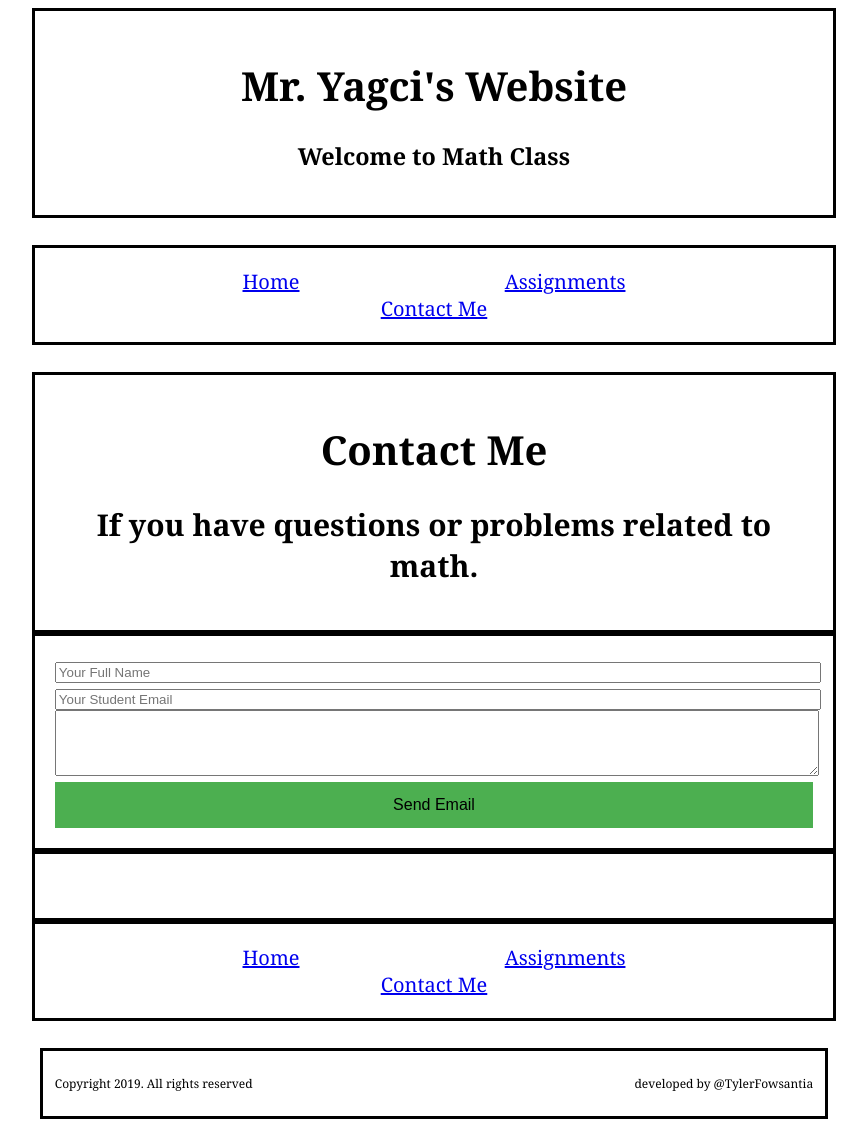
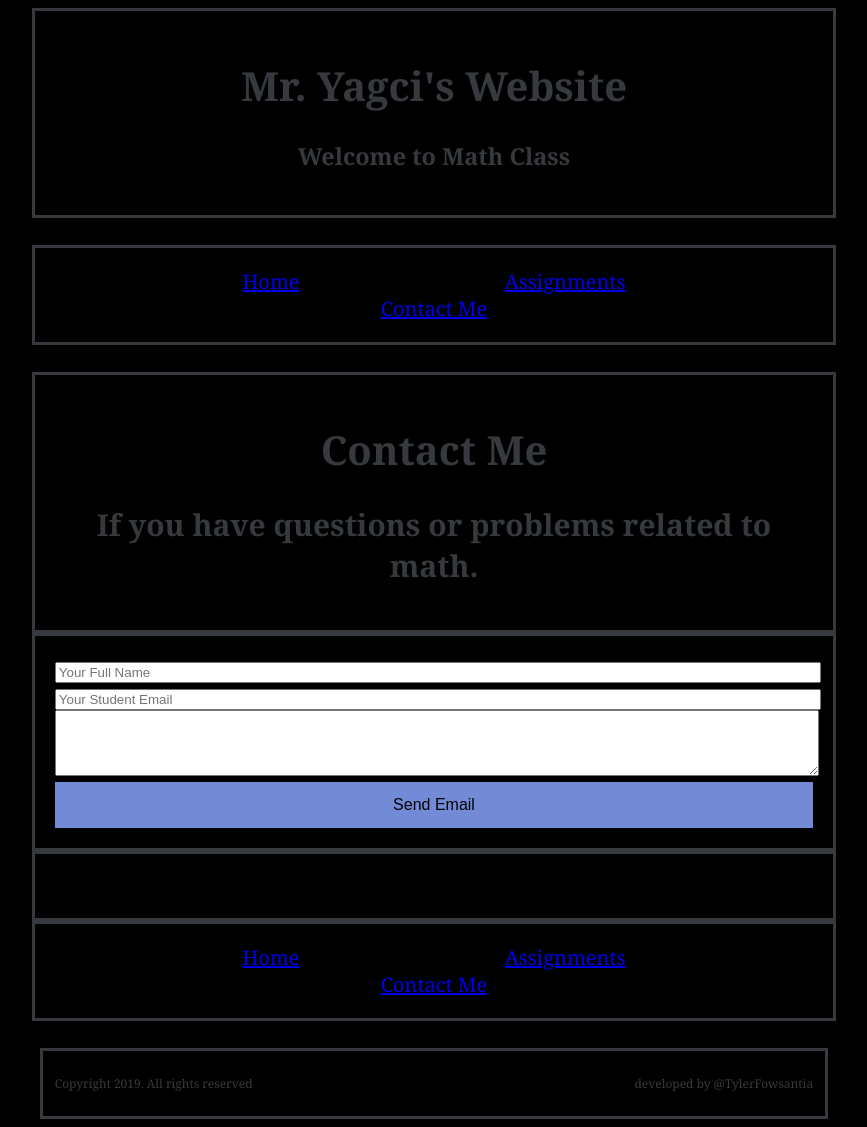
Before and after one commit to HSA-Columbus/mr-yagci-s-website-champion-s-club, a Flask app: page /contact in a window 1280 px wide. Shown: the whole page, without its empty margins (206-1073 px from the left). Run offline with Flask 2, Linux system fonts and the light colour scheme.

Commit message:
Revert "contact page update, python code updated"
This reverts commit c5fd046d

```diff
--- a/static/layout.css
+++ b/static/layout.css
@@ -1,22 +1,23 @@
 body {
-    background-color: white;
+    background-color: #000000;
     font-size: 20px;
     font-family: Georgia, serif;
 }
 
 h1 {
-    color: black;
+    color: #36393d;
 }
 h2 {
-
+    color: #36393d;
     text-align: center;
 }
 h3 {
-    color:black;
+    color:#36393d;
 }
 div {
+    color: #36393d;
     margin: auto;
-    border: 3px solid black;
+    border: 3px solid #36393d;
     padding: 1em;
     text-align: center;
     width: 60%;
@@ -40,7 +41,7 @@ div {
   display: block;
   width: 100%;
   border: none;
-  background-color: #4CAF50;
+  background-color: #738ad6;
   padding: 14px 28px;
   font-size: 16px;
   cursor: pointer;
@@ -50,3 +51,6 @@ div {
     width: 100%;
     row-span: 4;
 }
+p{
+    color: #36393d;
+}
```
